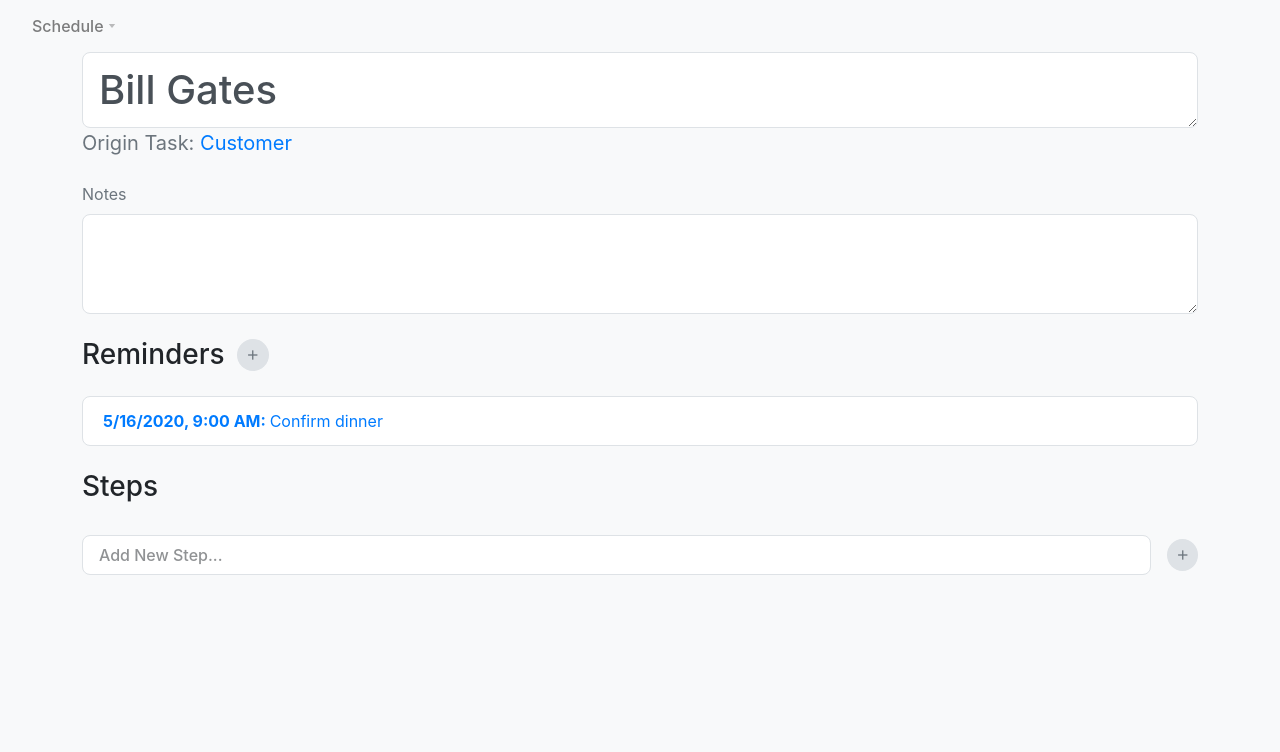
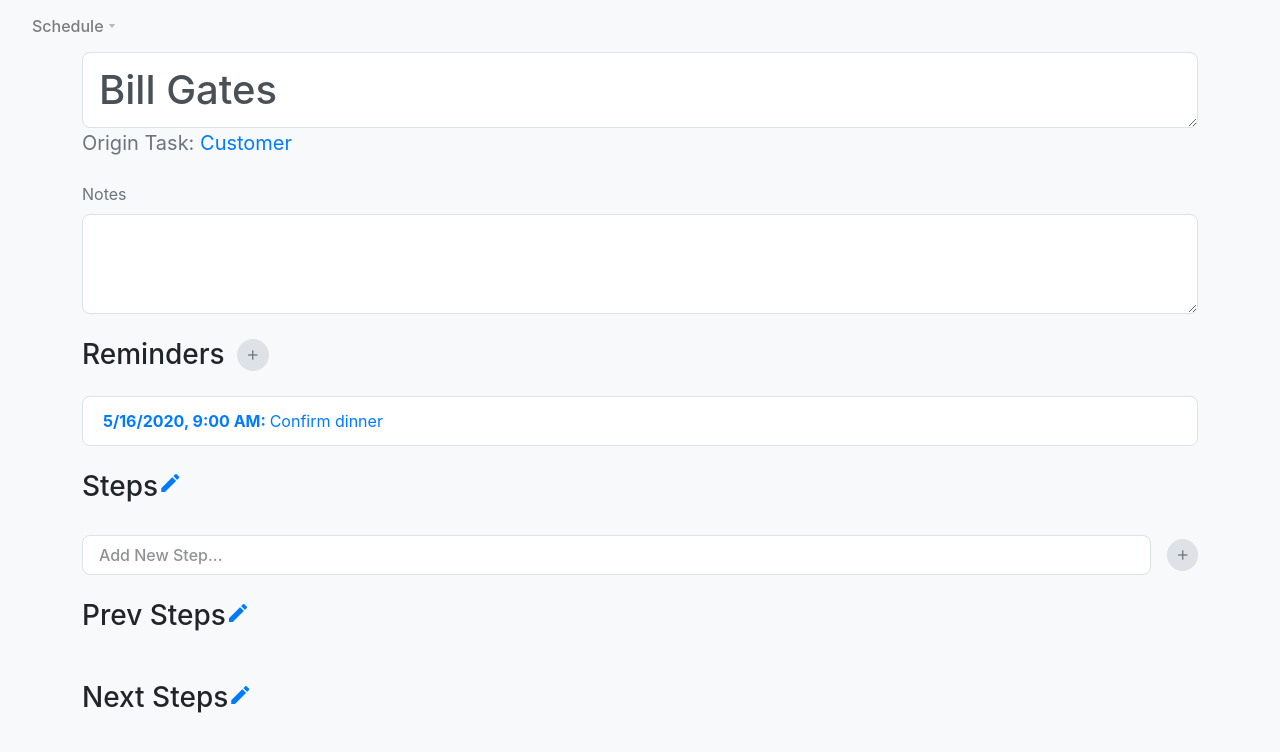
Before and after one commit to bizappkit/tasks, a React (Create React App) app: page /task/0AF2F9A5-9C1A-4F33-ACE6-89582B1E100C in a window 1280 px wide. Shown: the top 752 px of the page. Built offline with nearby package versions, Linux system fonts and the light colour scheme.

Commit message:
Added related tasks sections on TaskEdit

```diff
--- a/src/components/cards/FormListSection.tsx
+++ b/src/components/cards/FormListSection.tsx
@@ -1,23 +1,36 @@
 import React from "react";
+import { Link } from "react-router-dom";
 
 interface FormListSectionProps<T> {
     sectionTitle?: string
-    addItemText?: string
     items?: T[]
     children: (item: T, index: number) => React.ReactNode
     onItemClick?: (item: T, index: number) => void
-    onAddItem?: (event: React.MouseEvent<HTMLButtonElement>) => void
+
+    mainAction?: {
+        text: string
+        icon?: string
+        handler: string | ((event: React.MouseEvent<HTMLButtonElement>) => void)
+    }
 }
 
 export function FormListSection<T>(props: FormListSectionProps<T>) {
+
+
+
     return (
         <div className="content-list">
             <div className="row content-list-head">
                 <div className="col-auto">
                     <h3>{props.sectionTitle || ""}</h3>
-                    {props.onAddItem &&
-                        <button className="btn btn-round" title={props.addItemText} onClick={props.onAddItem}>
-                            <i className="material-icons">add</i>
+                    {props.mainAction && typeof props.mainAction.handler === "string" &&
+                        <Link to={props.mainAction.handler} title={props.mainAction.text}>
+                            <i className="material-icons">{props.mainAction.icon || "add"}</i>
+                        </Link>
+                    }
+                    {props.mainAction && typeof props.mainAction.handler === "function" &&
+                        <button className="btn btn-round" title={props.mainAction.text} onClick={props.mainAction.handler}>
+                            <i className="material-icons">{props.mainAction.icon || "add"}</i>
                         </button>
                     }
                 </div>
--- a/src/components/cards/TaskEdit.tsx
+++ b/src/components/cards/TaskEdit.tsx
@@ -1,5 +1,5 @@
 import React, { useState, Dispatch } from "react";
-import { createTask, Task, Reminder } from "../../model/task";
+import { createTask, Task, Reminder, TaskRef } from "../../model/task";
 import TextareaAutosize from "react-textarea-autosize";
 import { toShortDateAndTime } from '../../utils/dateTimeUtils';
 import { Modal, Button } from "react-bootstrap";
@@ -10,6 +10,7 @@
 import { RootState } from "../../store";
 import { TasksStoreAction } from "../../store/tasksStore";
 import { Link } from "react-router-dom";
+import { getLink } from "../pages/TaskList";
 
 interface TaskEditProps {
     taskId?: string
@@ -39,7 +40,10 @@
     const tasks = useSelector((state: RootState) => state.tasks.idToTask)
     const task = ((props.taskId && tasks && tasks.get(props.taskId)) || undefined)
     const originTask = ((task?.parent && tasks && tasks.get(task.parent)) || undefined)
-    const subtasks = task?.subtasks?.map(id => tasks?.get(id)).filter(task => task !== undefined) as Task[] | undefined
+    const subtasks = selectTasks(tasks?.get, task?.subtasks)
+
+    const nextSteps = selectTasks(tasks?.get, task?.nextSteps)
+    const prevSteps = selectTasks(tasks?.get, task?.prevSteps)
 
     console.log("Subtasks", subtasks)
 
@@ -143,7 +147,7 @@
             {originTask &&
                 <p className="lead">
                     Origin Task:&nbsp;
-                    <Link to={"/task/" + originTask?.id}>{originTask.title}</Link>
+                    <Link to={"task/" + originTask?.id}>{originTask.title}</Link>
                 </p>
             }
             <div className="content-list">
@@ -160,8 +164,10 @@
             <FormListSection
                 items={task?.reminders}
                 sectionTitle="Reminders"
-                addItemText="Add Reminder"
-                onAddItem={(e) => editReminder(e)}
+                mainAction={{
+                    text: "Add Reminder",
+                    handler: (e) => editReminder(e)
+                }}
             >
                 {(reminder, index) => (
                     <a
@@ -173,15 +179,23 @@
                 )}
             </FormListSection>
 
+            {task &&
                 <FormListSection
                     items={subtasks}
                     sectionTitle="Steps"
+                    mainAction={{
+                        icon: "edit",
+                        text: "Edit",
+                        handler: getLink({ filter: "stepsOf", taskId: task.id })
+                    }}
                 >
                     {(item) => (
                         <div><span>{item.title}</span></div>
                     )}
                 </FormListSection>
+            }
 
+            {task &&
                 <div className="content-list-head" style={{ paddingTop: 8 }}>
                     <input
                         type="text"
@@ -196,6 +210,39 @@
                         <i className="material-icons">add</i>
                     </button>
                 </div>
+            }
+
+            {task &&
+                <FormListSection
+                    items={prevSteps}
+                    sectionTitle="Prev Steps"
+                    mainAction={{
+                        icon: "edit",
+                        text: "Edit",
+                        handler: getLink({ filter: "prevStepsOf", taskId: task.id })
+                    }}
+                >
+                    {(item) => (
+                        <div><span>{item.title}</span></div>
+                    )}
+                </FormListSection>
+            }
+
+            {task &&
+                <FormListSection
+                    items={nextSteps}
+                    sectionTitle="Next Steps"
+                    mainAction={{
+                        icon: "edit",
+                        text: "Edit",
+                        handler: getLink({ filter: "nextStepsOf", taskId: task.id })
+                    }}
+                >
+                    {(item) => (
+                        <div><span>{item.title}</span></div>
+                    )}
+                </FormListSection>
+            }
 
             {state.selectedReminder &&
                 <Modal show={state.selectedReminder !== undefined} size="lg" onHide={cancelEditReminder}>
@@ -215,6 +262,16 @@
                     </Modal.Footer>
                 </Modal>
             }
-        </form>
+        </form >
     )
 }
+
+function selectTasks(storage?: (id: TaskRef) => Task | undefined, ids?: TaskRef[]): Task[] | undefined {
+
+    if (storage === undefined || ids === undefined)
+        return [];
+
+    return ids
+        .map(id => storage(id))
+        .filter(task => task !== undefined) as Task[]
+}
--- /dev/null
+++ b/src/components/pages/TaskList.tsx
@@ -0,0 +1,11 @@
+import { TaskRef } from "../../model/task";
+
+
+export type TaskListFilter = {
+    filter: "stepsOf" | "nextStepsOf" | "prevStepsOf"
+    taskId: TaskRef
+}
+
+export function getLink(options: TaskListFilter): string {
+    return "tasks/" + options.filter + "/" + options.taskId
+}
--- a/src/model/task.ts
+++ b/src/model/task.ts
@@ -20,9 +20,9 @@
     }
 }
 
-type UUID = string
+export type UUID = string
 
-type TaskRef = UUID
+export type TaskRef = UUID
 
 export interface ScheduleItem {
     taskId: string
```
Lines whose indentation alone changed are shown as unchanged.
